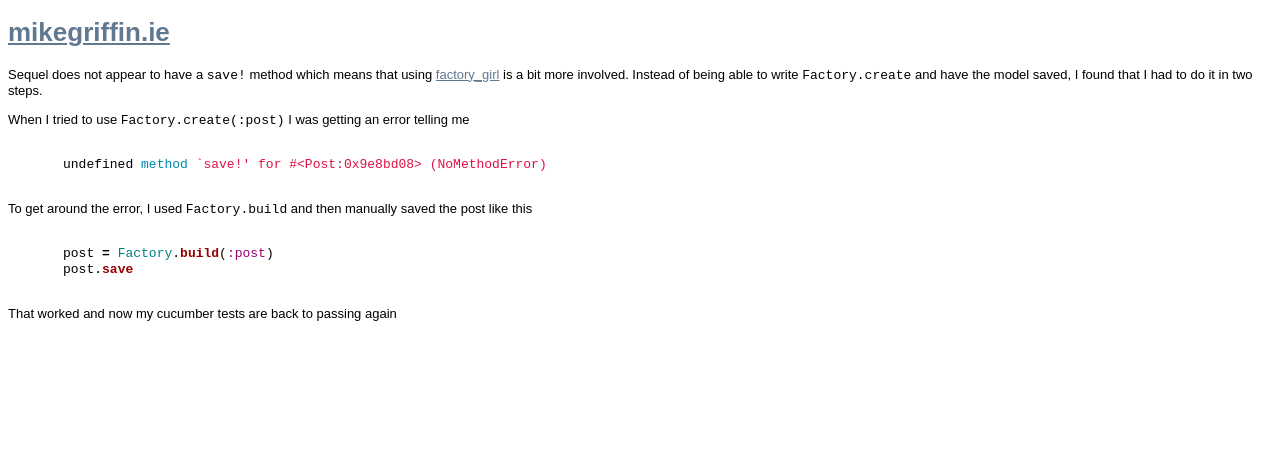
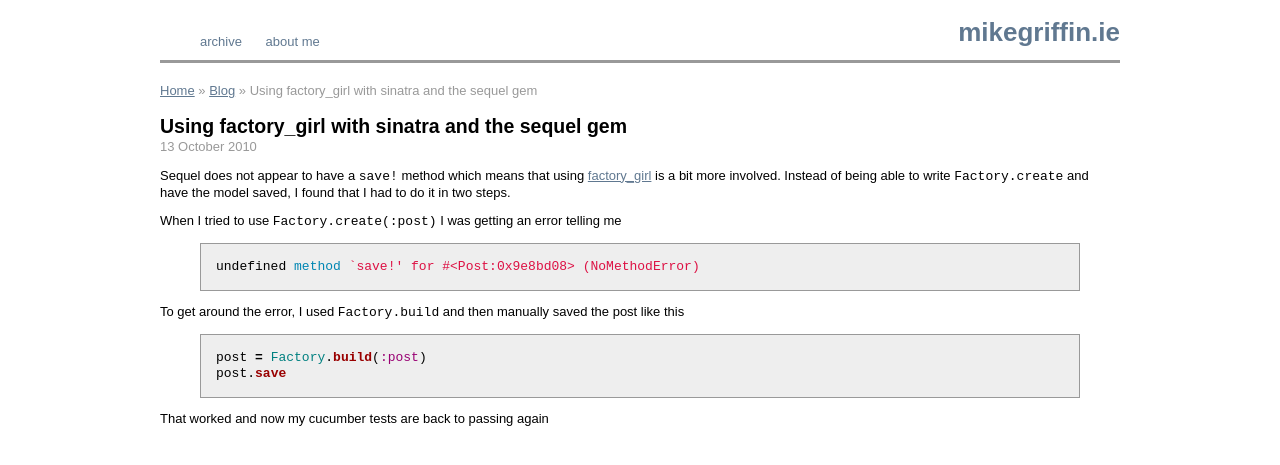
Before and after one commit to mgriffin/mikegriffin, a Jekyll site: the page built from _posts/2010-10-13-using-factorygirl-with-sinatra-and-the-sequel-gem.markdown, in a window 1280 px wide. Shown: the top 465 px of the page. Built offline with Jekyll 4.4.1, drawn with Linux system fonts in a browser that asks for light colours; Markdown is read by kramdown in place of the engine named in the settings.

Commit message:
layout changes

```diff
--- a/_layouts/layout.html
+++ b/_layouts/layout.html
@@ -8,11 +8,15 @@
     <link rel="stylesheet" href="{{ site.url }}/css/syntax.css" type="text/css" media="screen" charset="utf-8">
   </head>
   <body>
-    <header>
-    <h1><a href="{{ site.url }}">mikegriffin.ie</a></h1>
-    </header>
-    <section>
+    <div id="header">
+      <h1><a href="{{ site.url }}">mikegriffin.ie</a></h1>
+      <ul id="links">
+        <li><a href="{{ site.url }}/blog">archive</a></li>
+        <li><a href="{{ site.url }}/about_me">about me</a></li>
+      </ul>
+    </div>
+    <div id="section">
       {{ content }}
-    </section>
+    </div>
   </body>
 </html>
--- a/_layouts/post.html
+++ b/_layouts/post.html
@@ -2,9 +2,11 @@
 layout: layout
 ---
 
-<div class="content">
+<p id="breadcrumb"><a href="{{ site.url }}">Home</a> &raquo; <a href="{{ site.url }}/blog">Blog</a> &raquo; {{ page.title }}</p>
+<div class="post">
   <div id="post">
-    <h1>{{ post.title }}</h1>
+    <h2>{{ page.title }}</h2>
+    <p class="date">{{ page.date | date: '%d %B %Y' }}</p>
     {{ content }}
   </div>
 </div>
--- a/css/syntax.css
+++ b/css/syntax.css
@@ -97,6 +97,81 @@ a:hover { color:#036; }
 
 /* general */
 html { overflow-y: scroll; }
+#header {
+  width: 960px;
+  margin: 0 auto 20px;
+  border-bottom: 3px solid #999;
+}
+#header h1 {
+  text-align: right;
+  margin-bottom: 0;
+}
+#header a {
+  text-decoration: none;
+}
+#header ul {
+  margin: -15px 0 10px 0;
+}
+#header li {
+  display: inline;
+  list-style-type: none;
+  padding-right: 20px;
+}
+#section {
+  width: 960px;
+  margin: 0 auto;
+}
+img {
+  -moz-box-sizing: border-box;
+  border: 0.5em solid white;
+  border-radius: 0.3em 0.3em 0.3em 0.3em;
+  box-shadow: 0 1px 4px rgba(0, 0, 0, 0.15);
+}
+#breadcrumb {
+  color: #999;
+}
+#post h2 {
+  margin-bottom: 0;
+}
+#post h2 a {
+  text-decoration: none;
+}
+#post p {
+  margin-top: 0;
+}
+#post pre {
+  border: 1px solid #999;
+  background: #eee;
+}
+.date {
+  color: #999;
+}
+time {
+  color: #999;
+  display: inline-block;
+  float: right;
+}
+h3.archive_year {
+  float: left;
+  margin: 0;
+  color: #999;
+}
+ol.archive {
+  list-style-type: none;
+  margin: 0;
+  padding: 0;
+}
+ol.archive > li {
+  border-bottom: 1px solid #999;
+  margin: 0 0 5px 60px;
+  padding: 0 0 5px;
+}
+ol.archive > li:hover {
+  background: #eee;
+}
+ol.archive a {
+  text-decoration: none;
+}
 /* end of general */
 
 /* syntax highlighting */
```
Also changed, not shown: index.html (+24 -12 lines).
